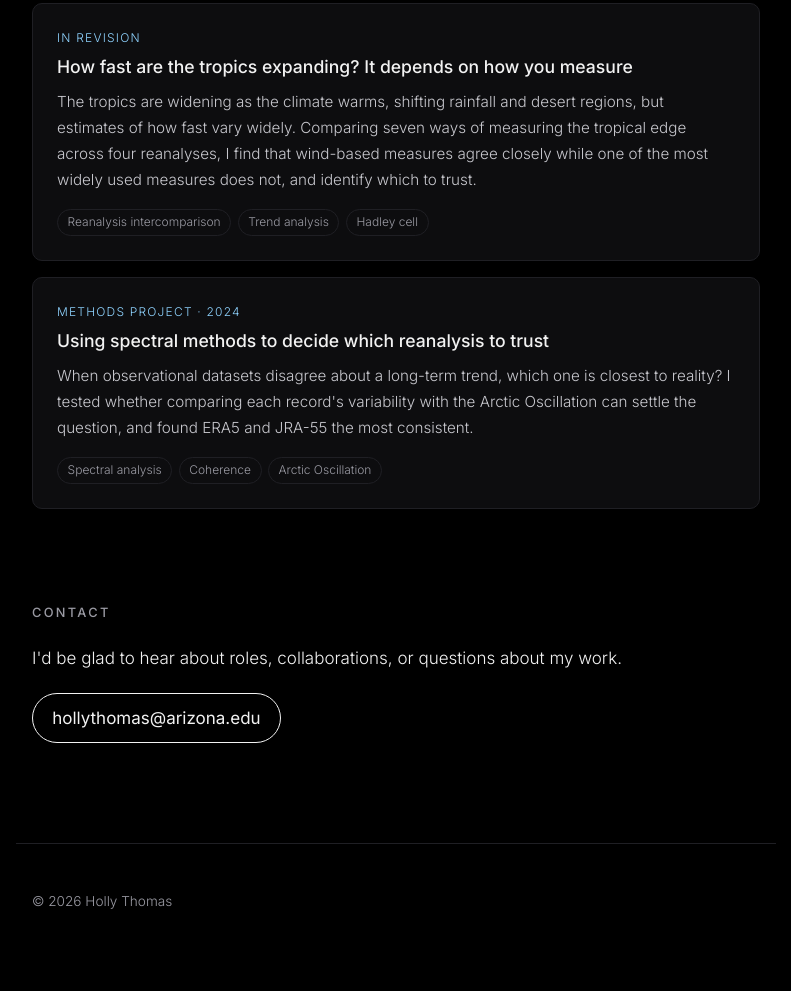
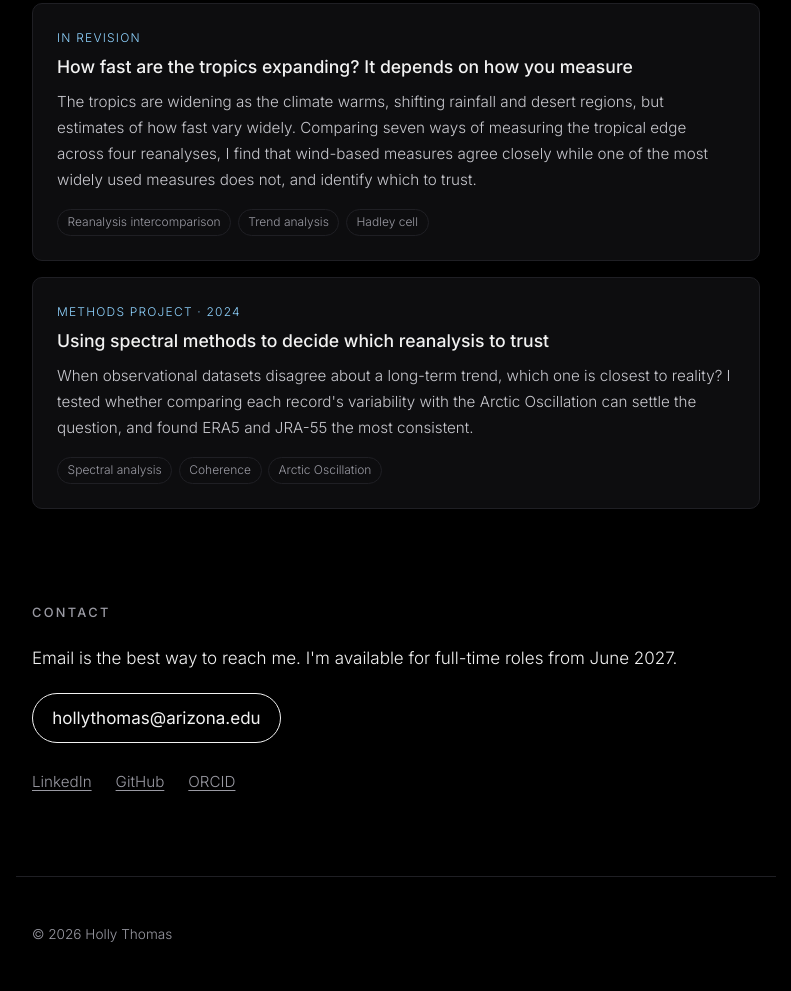
Before and after one commit to thomashm23/thomashm23.github.io, a plain HTML site: page index.html in a window 1280 px wide. Shown: the part 2157-3148 px from the top of the page, without its empty margins (244-1035 px from the left). Before the commit the page ends 3116 px from the top, so only its background shows below. Drawn offline with Linux system fonts and the light colour scheme; no server answers; animation ran at ten frames a second.

Commit message:
Add LinkedIn, GitHub, and ORCID links; set up font variables
Co-Authored-By: Claude Opus 5.5 <noreply@anthropic.com>
Claude-Session: https://claude.ai/code/session_01VwyoWh9NAMySLf2URoExFB

```diff
--- a/index.html
+++ b/index.html
@@ -78,8 +78,13 @@
 
     <section id="contact">
       <h2>Contact</h2>
-      <p>I'd be glad to hear about roles, collaborations, or questions about my work.</p>
+      <p>Email is the best way to reach me. I'm available for full-time roles from June 2027.</p>
       <p><a class="button" href="mailto:hollythomas@arizona.edu">hollythomas@arizona.edu</a></p>
+      <ul class="contact-links">
+        <li><a href="https://www.linkedin.com/in/holly-thomas-39b656250/">LinkedIn</a></li>
+        <li><a href="https://github.com/thomashm23">GitHub</a></li>
+        <li><a href="https://orcid.org/0009-0003-5845-3002">ORCID</a></li>
+      </ul>
     </section>
   </main>
 
--- a/style.css
+++ b/style.css
@@ -6,6 +6,8 @@
   --muted: #9a9aa3;
   --accent: #8fd3ff;
   --max: 760px;
+  --font-head: "Inter", system-ui, -apple-system, sans-serif;
+  --font-body: "Inter", system-ui, -apple-system, sans-serif;
 }
 
 * { box-sizing: border-box; }
@@ -16,7 +18,7 @@ body {
   margin: 0;
   background: var(--bg);
   color: var(--text);
-  font-family: "Inter", system-ui, -apple-system, sans-serif;
+  font-family: var(--font-body);
   font-weight: 300;
   font-size: 1.0625rem;
   line-height: 1.7;
@@ -27,6 +29,7 @@ a { color: var(--text); text-decoration-color: var(--muted); text-underline-offs
 a:hover { color: var(--accent); text-decoration-color: var(--accent); }
 
 h1, h2, h3 { font-weight: 500; line-height: 1.2; margin: 0; }
+h1, h3, .site-nav .nav-name { font-family: var(--font-head); }
 
 /* Nav */
 .site-nav {
@@ -170,3 +173,7 @@ footer {
 @media (max-width: 520px) {
   .has-vortex-data .scroll-cue { display: none; }
 }
+
+.contact-links { display: flex; flex-wrap: wrap; gap: .75rem 1.5rem; list-style: none; padding: 0; margin: 1.5rem 0 0; }
+.contact-links a { color: var(--muted); font-size: .95rem; }
+.contact-links a:hover { color: var(--accent); }
```
